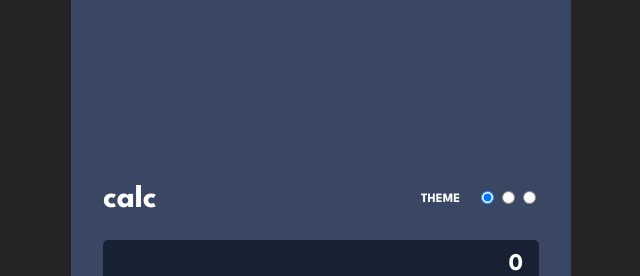
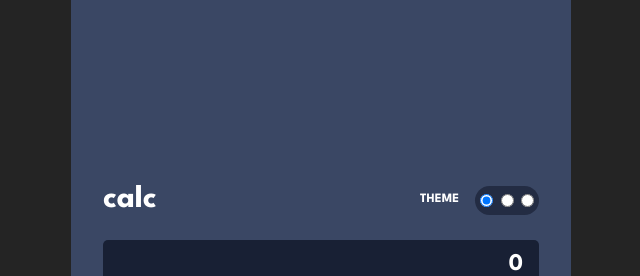
Before and after one commit to Robertron624/calculator-app-with-themes, a React (Vite) app: page / in a window 1280 px wide. Shown: the top 276 px of the page, without its empty margins (319-959 px from the left). Built offline with nearby package versions, Linux system fonts and the light colour scheme.

Commit message:
switcher background

```diff
--- a/src/App.scss
+++ b/src/App.scss
@@ -29,6 +29,24 @@
             gap: 1rem;
             font-size: .8rem;
             align-items: center;
+
+            .theme-switcher {
+                background-color: var(--switcher-background);
+                display: flex;
+                align-items: center;
+                justify-content: space-between;
+                padding: .5rem .3rem;
+                width: 4rem;
+                border-radius: 15px;
+
+                label {
+                    display: flex;
+                    align-items: center;
+                    input {
+                        margin: 0;
+                    }
+                }
+            }
         }
     }
 
--- a/src/variables.scss
+++ b/src/variables.scss
@@ -94,6 +94,8 @@ body[data-theme="theme1"] {
     --normal-key-text: hsl(221, 14%, 31%);
     --dark-text: hsl(221, 14%, 31%);
     --main-text: hsl(0, 0%, 100%);
+
+    --switcher-background: hsl(223, 31%, 20%);
 }
 
 body[data-theme="theme2"] {
@@ -109,6 +111,8 @@ body[data-theme="theme2"] {
     --normal-key-text: hsl(60, 10%, 19%);
     --main-text: hsl(60, 10%, 19%);
     --light-text: hsl(0, 0%, 100%);
+
+    --switcher-background: hsl(0, 5%, 81%);
 }
 
 body[data-theme="theme3"] {
@@ -124,4 +128,6 @@ body[data-theme="theme3"] {
     --normal-key-text: hsl(52, 100%, 62%);
     --main-text: hsl(52, 100%, 62%);
     --light-text: hsl(198, 20%, 13%);
+
+    --switcher-background: hsl(268, 71%, 12%);
 }
```
